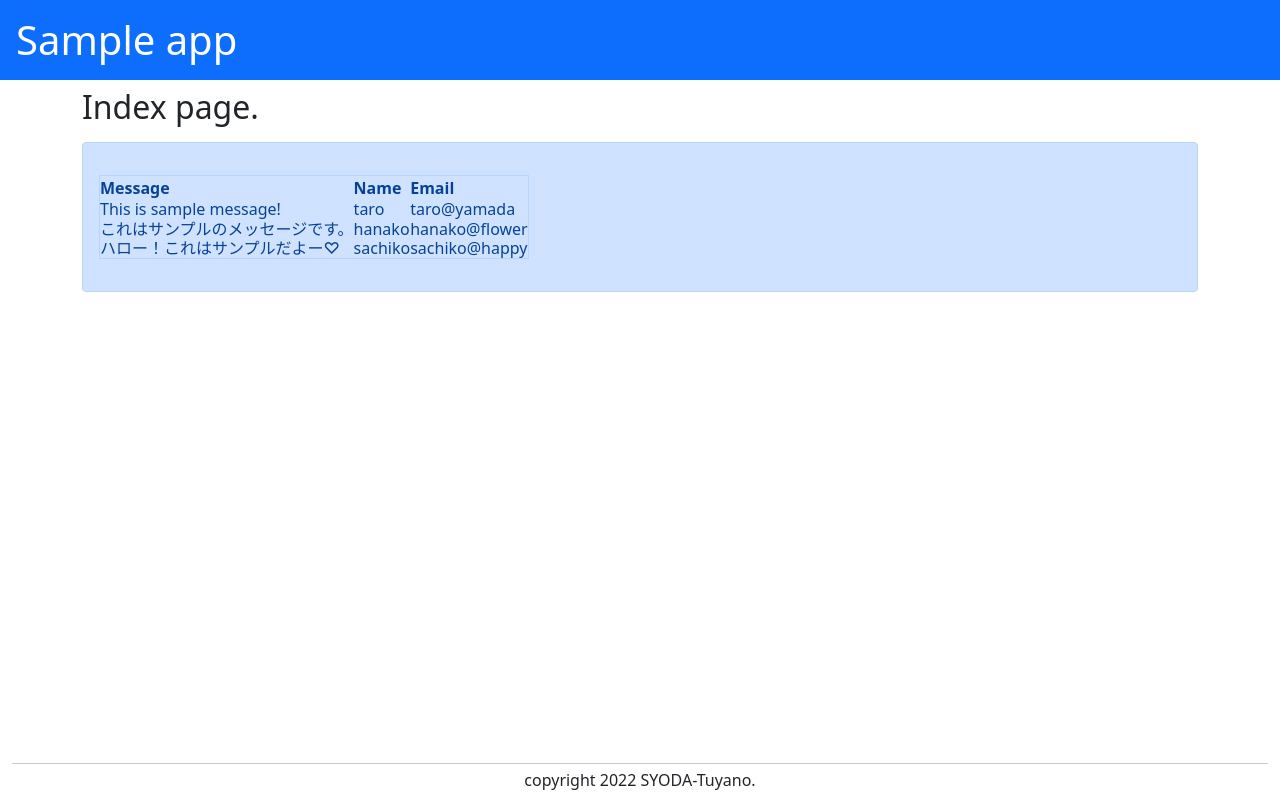
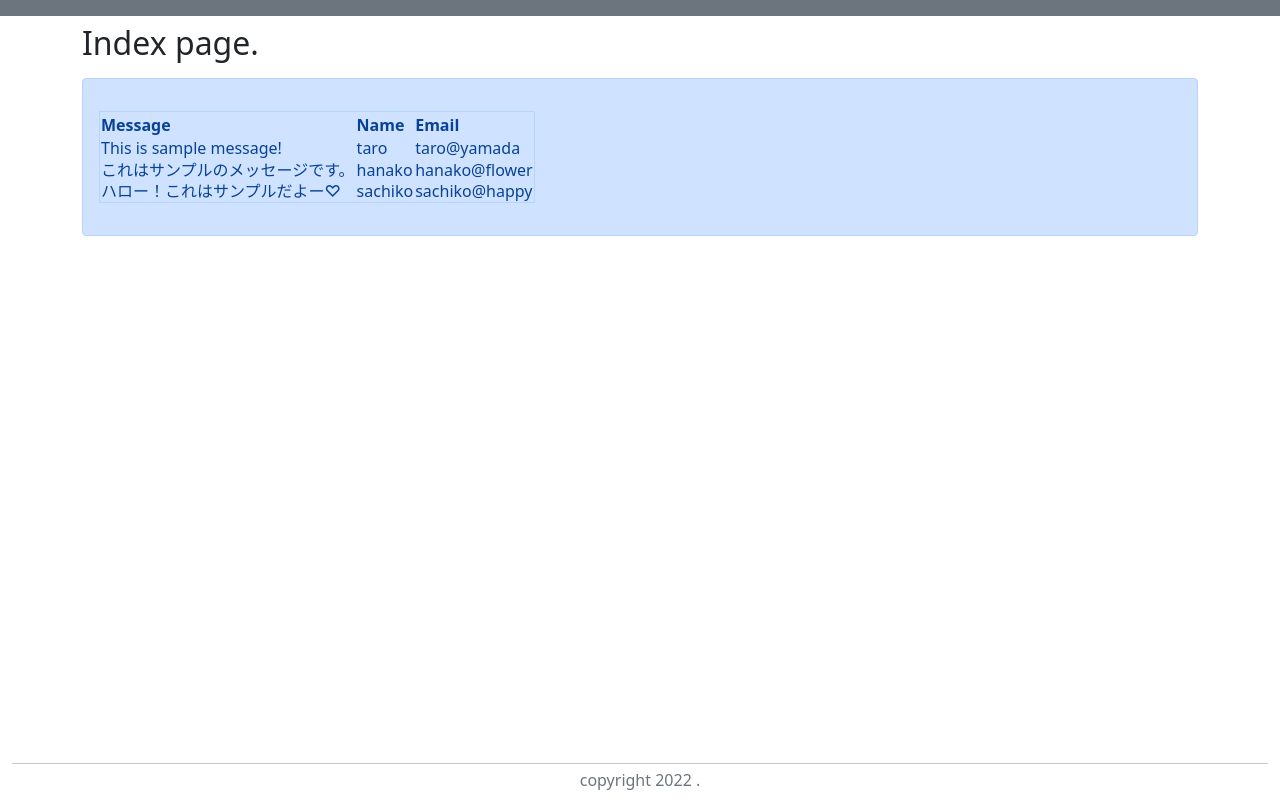
Before and after one commit to pomepome0505/react-study, a Next.js app in the folder my-app/: page / in a window 1280 px wide. Built offline with nearby package versions, Linux system fonts and the light colour scheme.

Commit message:
ヘッダーとフッターのコンポーネントを作成

```diff
--- /dev/null
+++ b/my-app/components/footer.tsx
@@ -0,0 +1,17 @@
+import React from 'react'
+type Props = {
+  author: string
+}
+
+const Footer: React.FC<Props> = (props) => {
+  return (
+    <footer className="fixed-bottom p-2">
+      <hr className="m-1" />
+      <p className="text-center m-0 p-0 text-secondary">
+        copyright 2022 {props.author}.
+      </p>
+    </footer>
+  )
+}
+
+export default Footer
--- /dev/null
+++ b/my-app/components/header.tsx
@@ -0,0 +1,16 @@
+import React from 'react'
+type Props = {
+  appname: string
+}
+
+const Header: React.FC<Props> = (props) => {
+  return (
+    <div>
+      <h1 className="h4 bg-secondary text-white p-2">
+        {props.appname}
+      </h1>
+    </div>
+  )
+}
+
+export default Header
--- a/my-app/pages/_app.tsx
+++ b/my-app/pages/_app.tsx
@@ -1,6 +1,8 @@
-import "@/styles/globals.css";
+// import "@/styles/globals.css";
 import type { AppProps } from "next/app";
 import Head from 'next/head'
+import Header from '../components/header'
+import Footer from '../components/footer'
 
 export default function App({ Component, pageProps }: AppProps) {
   const date = new Date().toLocaleTimeString()
@@ -8,13 +10,8 @@ export default function App({ Component, pageProps }: AppProps) {
     <Head>
       <link href="https://cdn.jsdelivr.net/npm/bootstrap@5.0.2/dist/css/bootstrap.min.css" rel="stylesheet"/>
     </Head>
-    <h1 className="bg-primary text-white p-3">Sample app</h1>
+    <Header appname={pageProps.appname} />
     <Component {...pageProps} />
-    <footer className="fixed-bottom p-2">
-      <hr className="m-1" />
-      <p className="text-center m-0 p-0">
-        copyright 2022 SYODA-Tuyano.
-      </p>
-    </footer>
+    <Footer author={pageProps.author} />
   </div>
 }
--- a/my-app/tsconfig.json
+++ b/my-app/tsconfig.json
@@ -16,6 +16,6 @@
       "@/*": ["./*"]
     }
   },
-  "include": ["next-env.d.ts", "**/*.ts", "**/*.tsx"],
+  "include": ["next-env.d.ts", "**/*.ts", "**/*.tsx", "components/header.tsx"],
   "exclude": ["node_modules"]
 }
```
